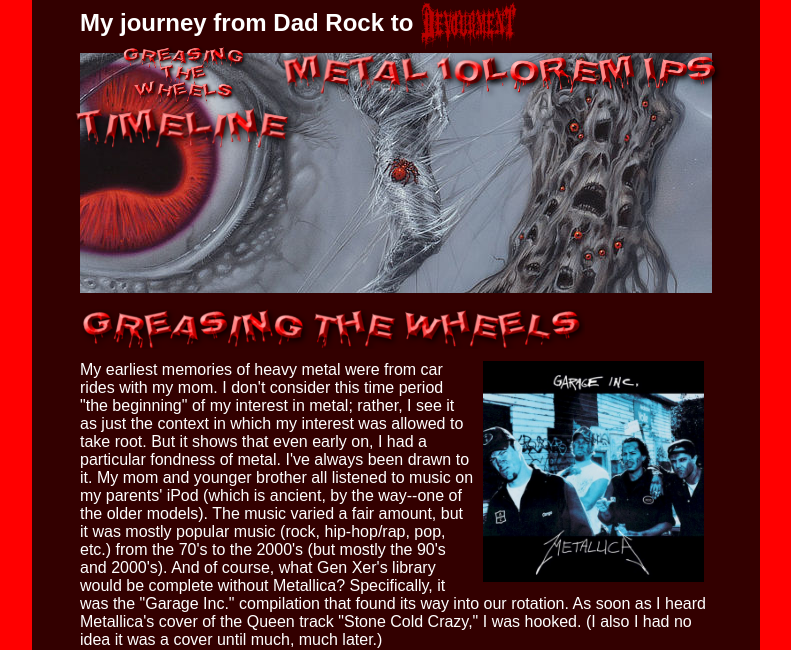
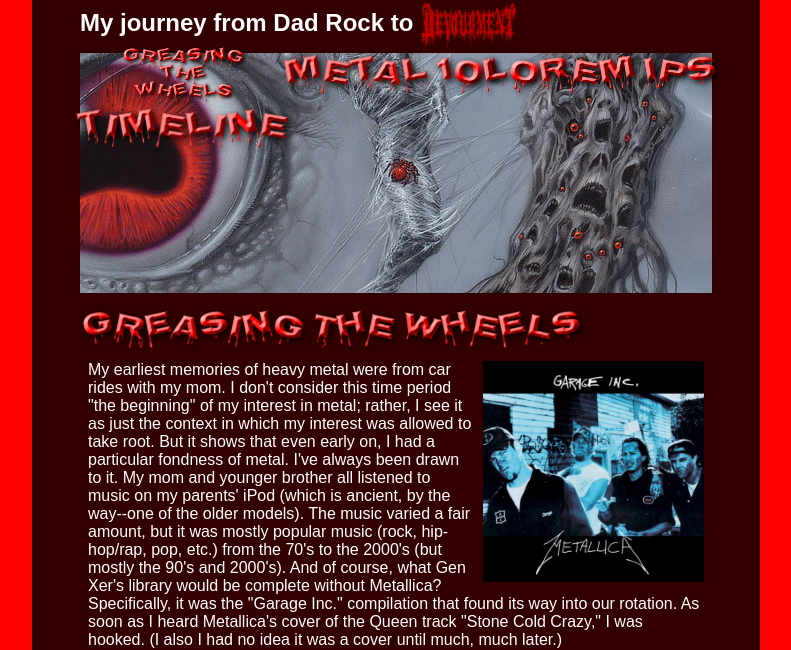
Before and after one commit to red-velvet-corridor396/CSCI-202, a plain HTML site: page Assignment-1/index.html in a window 1280 px wide. Shown: the part 150-800 px from the top of the page, without its empty margins (244-1035 px from the left). Drawn offline with Linux system fonts and the light colour scheme.

Commit message:
more more

```diff
--- a/Assignment-1/css/style.css
+++ b/Assignment-1/css/style.css
@@ -79,7 +79,7 @@ nav a img:hover {
 }
 
 p {
-    margin: 0.5em 0px 0.5em 0px;
+    margin: 0.5em;
 }
 
 .img {
```
